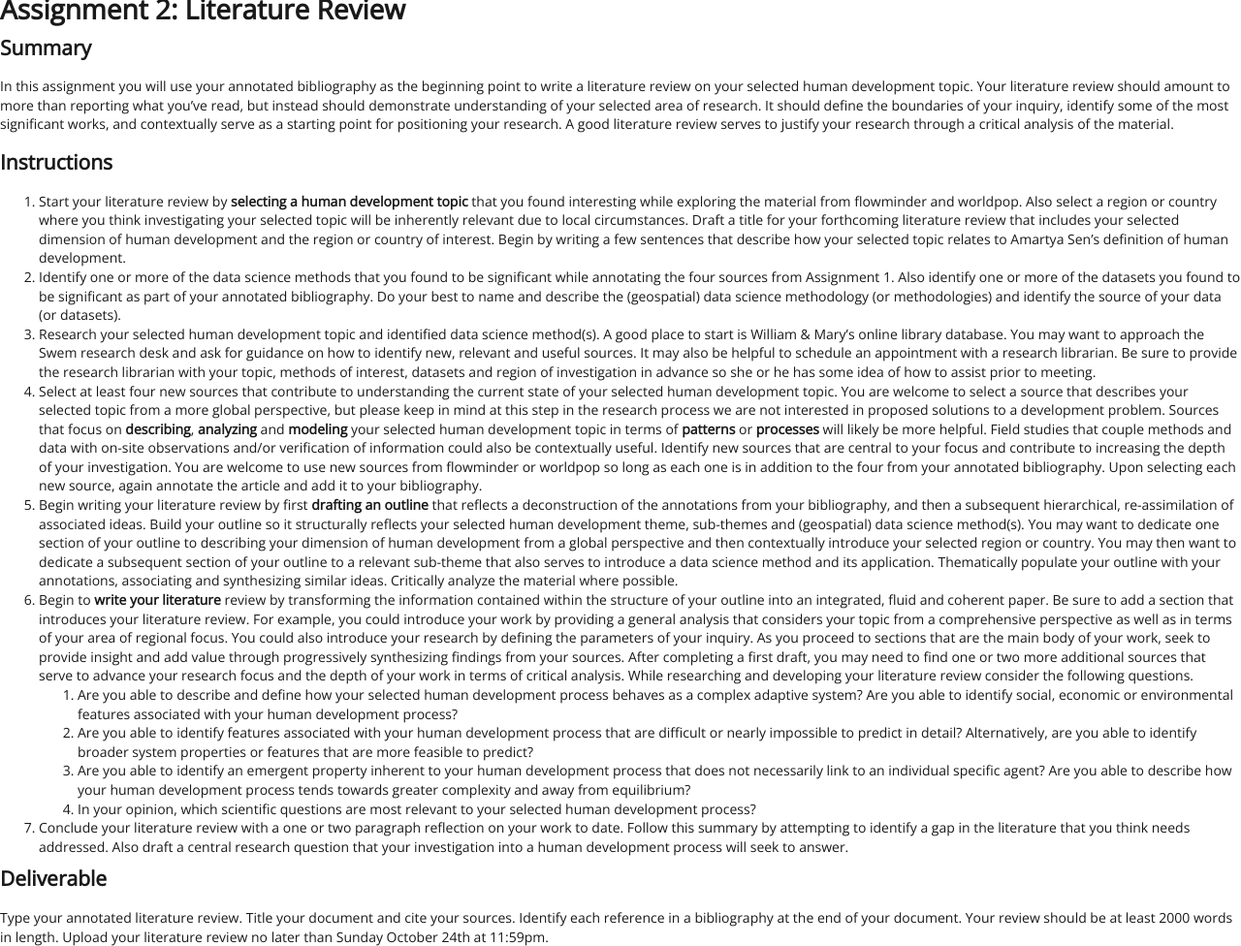
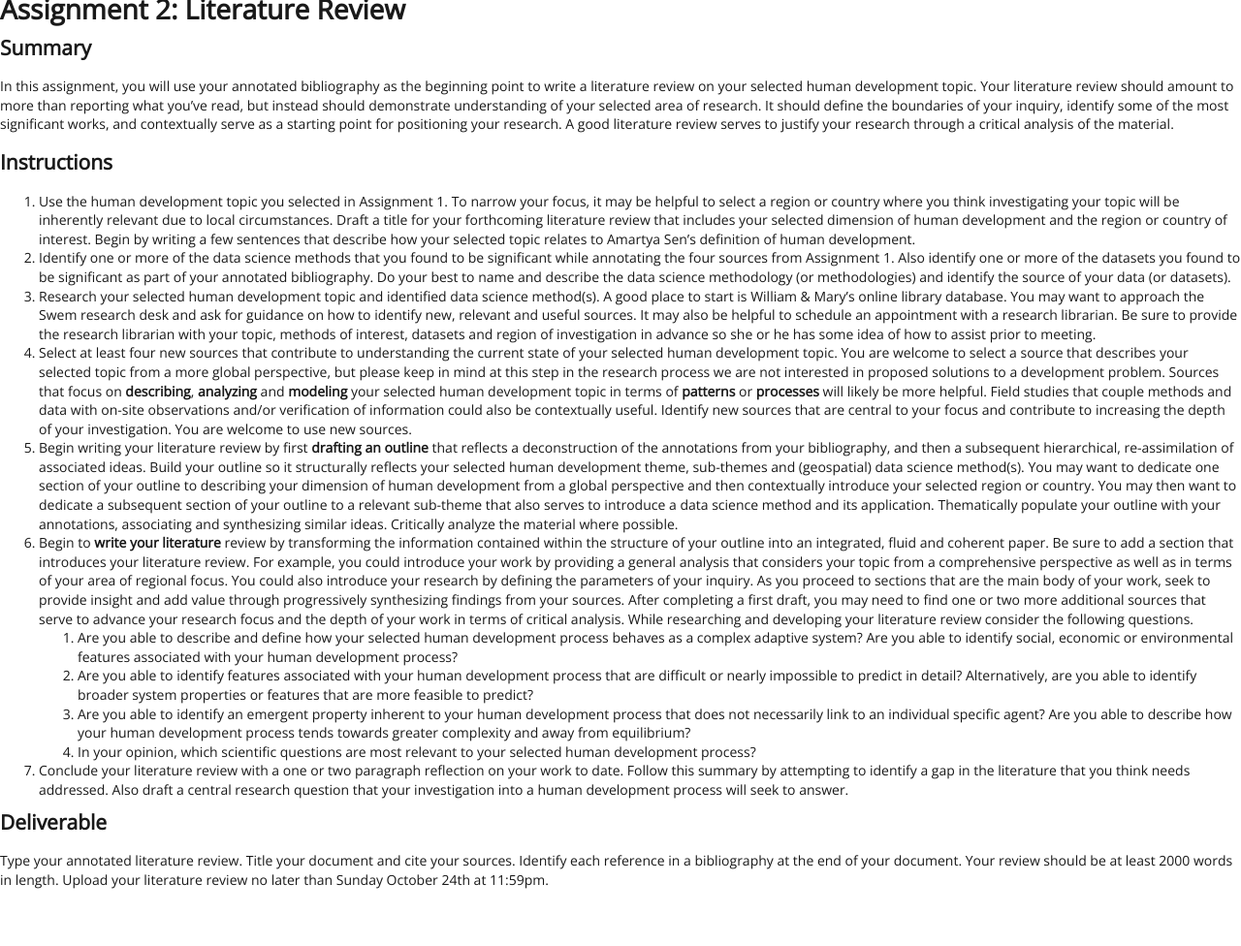
Before and after one commit to EMBrewer/dat150, a Jekyll site: the page built from _posts/2021-09-25-Assignment2.md, in a window 1280 px wide. Shown: the whole page at 97% size. Built offline with Jekyll 4.4.1, drawn with Linux system fonts in a browser that asks for light colours; our own code applies the rules of GitHub Pages for plain Markdown files; after the commit the page ends 917 px from its top, so only the background shows below that.

Commit message:
Update 2021-09-25-Assignment2.md

```diff
--- a/_posts/2021-09-25-Assignment2.md
+++ b/_posts/2021-09-25-Assignment2.md
@@ -2,14 +2,14 @@
 
 ## Summary
 
-In this assignment you will use your annotated bibliography as the beginning point to write a literature review on your selected human development topic. Your literature review should amount to more than reporting what you’ve read, but instead should demonstrate understanding of your selected area of research. It should define the boundaries of your inquiry, identify some of the most significant works, and contextually serve as a starting point for positioning your research. A good literature review serves to justify your research through a critical analysis of the material.
+In this assignment, you will use your annotated bibliography as the beginning point to write a literature review on your selected human development topic. Your literature review should amount to more than reporting what you’ve read, but instead should demonstrate understanding of your selected area of research. It should define the boundaries of your inquiry, identify some of the most significant works, and contextually serve as a starting point for positioning your research. A good literature review serves to justify your research through a critical analysis of the material.
 
 ## Instructions
 
-1. Start your literature review by **selecting a human development topic** that you found interesting while exploring the material from flowminder and worldpop. Also select a region or country where you think investigating your selected topic will be inherently relevant due to local circumstances. Draft a title for your forthcoming literature review that includes your selected dimension of human development and the region or country of interest. Begin by writing a few sentences that describe how your selected topic relates to Amartya Sen’s definition of human development.
-2. Identify one or more of the data science methods that you found to be significant while annotating the four sources from Assignment 1.  Also identify one or more of the datasets you found to be significant as part of your annotated bibliography. Do your best to name and describe the \(geospatial\) data science methodology \(or methodologies\) and identify the source of your data \(or datasets\).
+1. Use the human development topic you selected in Assignment 1. To narrow your focus, it may be helpful to select a region or country where you think investigating your topic will be inherently relevant due to local circumstances. Draft a title for your forthcoming literature review that includes your selected dimension of human development and the region or country of interest. Begin by writing a few sentences that describe how your selected topic relates to Amartya Sen’s definition of human development.
+2. Identify one or more of the data science methods that you found to be significant while annotating the four sources from Assignment 1.  Also identify one or more of the datasets you found to be significant as part of your annotated bibliography. Do your best to name and describe the data science methodology (or methodologies) and identify the source of your data \(or datasets\).
 3. Research your selected human development topic and identified data science method\(s\). A good place to start is William & Mary’s online library database.  You may want to approach the Swem research desk and ask for guidance on how to identify new, relevant and useful sources. It may also be helpful to schedule an appointment with a research librarian.  Be sure to provide the research librarian with your topic, methods of interest, datasets and region of investigation in advance so she or he has some idea of how to assist prior to meeting.
-4. Select at least four new sources that contribute to understanding the current state of your selected human development topic. You are welcome to select a source that describes your selected topic from a more global perspective, but please keep in mind at this step in the research process we are not interested in proposed solutions to a development problem. Sources that focus on **describing**, **analyzing** and **modeling** your selected human development topic in terms of **patterns** or **processes** will likely be more helpful. Field studies that couple methods and data with on-site observations and/or verification of information could also be contextually useful. Identify new sources that are central to your focus and contribute to increasing the depth of your investigation. You are welcome to use new sources from flowminder or worldpop so long as each one is in addition to the four from your annotated bibliography. Upon selecting each new source, again annotate the article and add it to your bibliography.
+4. Select at least four new sources that contribute to understanding the current state of your selected human development topic. You are welcome to select a source that describes your selected topic from a more global perspective, but please keep in mind at this step in the research process we are not interested in proposed solutions to a development problem. Sources that focus on **describing**, **analyzing** and **modeling** your selected human development topic in terms of **patterns** or **processes** will likely be more helpful. Field studies that couple methods and data with on-site observations and/or verification of information could also be contextually useful. Identify new sources that are central to your focus and contribute to increasing the depth of your investigation. You are welcome to use new sources.
 5. Begin writing your literature review by first **drafting an outline** that reflects a deconstruction of the annotations from your bibliography, and then a subsequent hierarchical, re-assimilation of associated ideas. Build your outline so it structurally reflects your selected human development theme, sub-themes and \(geospatial\) data science method\(s\). You may want to dedicate one section of your outline to describing your dimension of human development from a global perspective and then contextually introduce your selected region or country. You may then want to dedicate a subsequent section of your outline to a relevant sub-theme that also serves to introduce a data science method and its application. Thematically populate your outline with your annotations, associating and synthesizing similar ideas. Critically analyze the material where possible.
 6. Begin to **write your literature** review by transforming the information contained within the structure of your outline into an integrated, fluid and coherent paper. Be sure to add a section that introduces your literature review. For example, you could introduce your work by providing a general analysis that considers your topic from a comprehensive perspective as well as in terms of your area of regional focus. You could also introduce your research by defining the parameters of your inquiry. As you proceed to sections that are the main body of your work, seek to provide insight and add value through progressively synthesizing findings from your sources. After completing a first draft, you may need to find one or two more additional sources that serve to advance your research focus and the depth of your work in terms of critical analysis. While researching and developing your literature review consider the following questions.
    1. Are you able to describe and define how your selected human development process behaves as a complex adaptive system? Are you able to identify social, economic or environmental features associated with your human development process?
```
